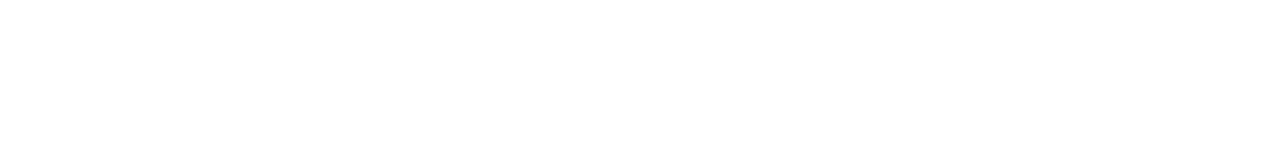
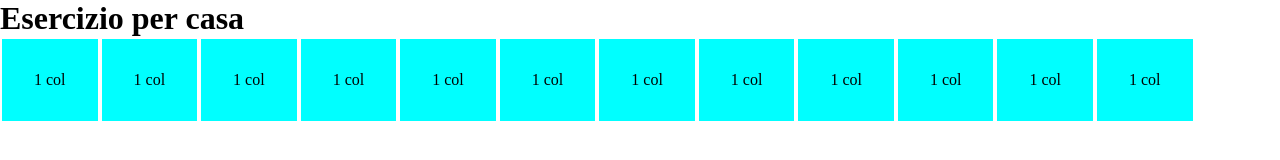
Before and after one commit to FraBif/html-css-12bool, a plain HTML site: page index.html in a window 1280 px wide. Drawn offline with Linux system fonts and the light colour scheme.

Commit message:
prima row

```diff
--- a/css/12bool.css
+++ b/css/12bool.css
@@ -5,7 +5,8 @@
 }
 
 .container{
-    max-width: 1170px;
+
+    max-width: 100%;
     margin: 0 auto;
 }
 
--- a/css/style.css
+++ b/css/style.css
@@ -0,0 +1,5 @@
+div.row>*{
+    background-color: aqua;
+    padding: 2rem;
+    border: 2px solid white;
+}
--- a/index.html
+++ b/index.html
@@ -9,6 +9,48 @@
     <link rel="stylesheet" href="css/style.css">
 </head>
 <body>
-
+    <h1>
+        Esercizio per casa
+    </h1>
+    <div class="container">
+        <div class="row">
+            <div class="col1">
+                1 col
+            </div>
+            <div class="col1">
+                1 col
+            </div>
+            <div class="col1">
+                1 col
+            </div>
+            <div class="col1">
+                1 col
+            </div>
+            <div class="col1">
+                1 col
+            </div>
+            <div class="col1">
+                1 col
+            </div>
+            <div class="col1">
+                1 col
+            </div>
+            <div class="col1">
+                1 col
+            </div>
+            <div class="col1">
+                1 col
+            </div>
+            <div class="col1">
+                1 col
+            </div>
+            <div class="col1">
+                1 col
+            </div>
+            <div class="col1">
+                1 col
+            </div>
+        </div>
+    </div>
 </body>
 </html>
```
